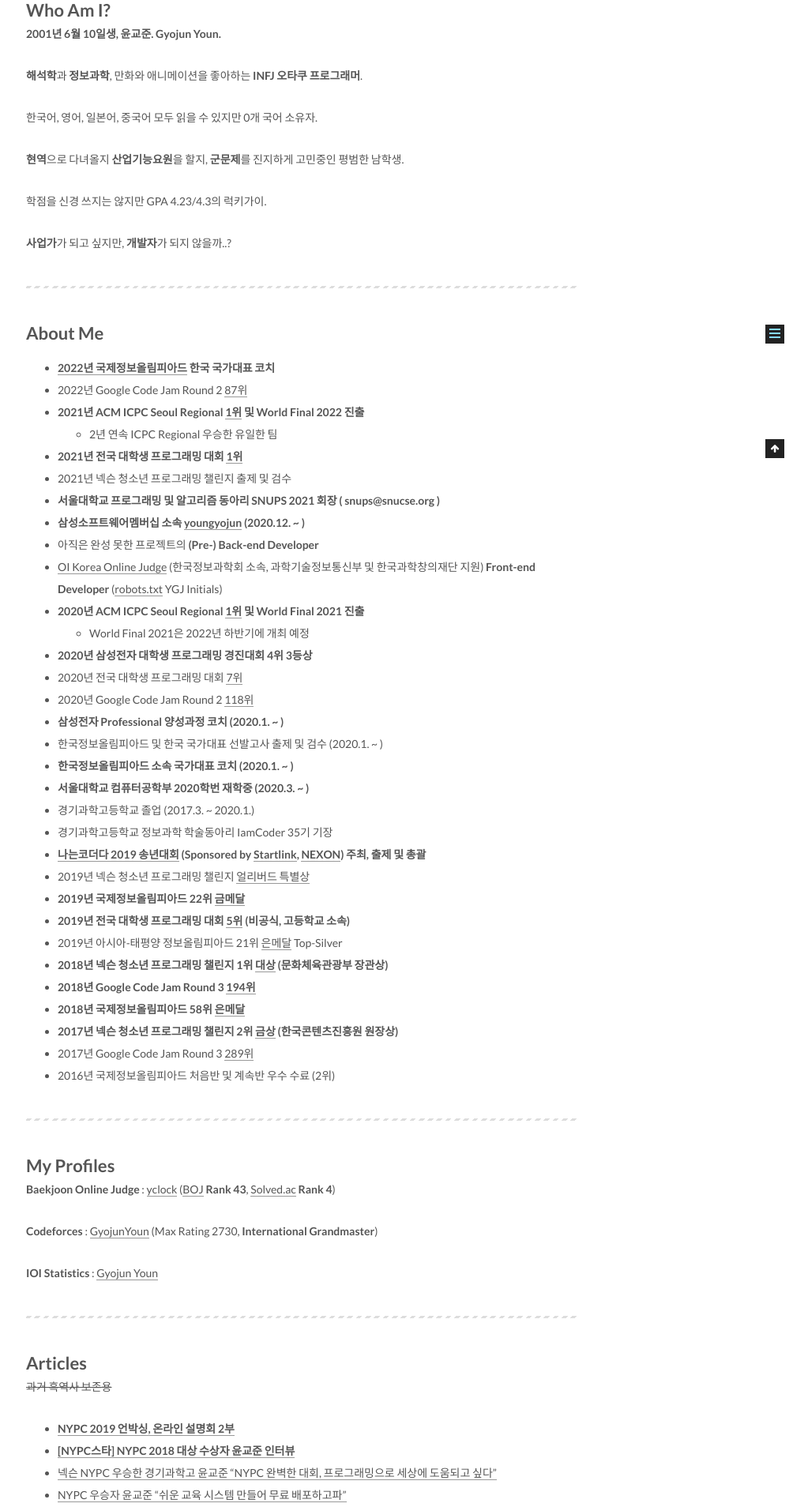
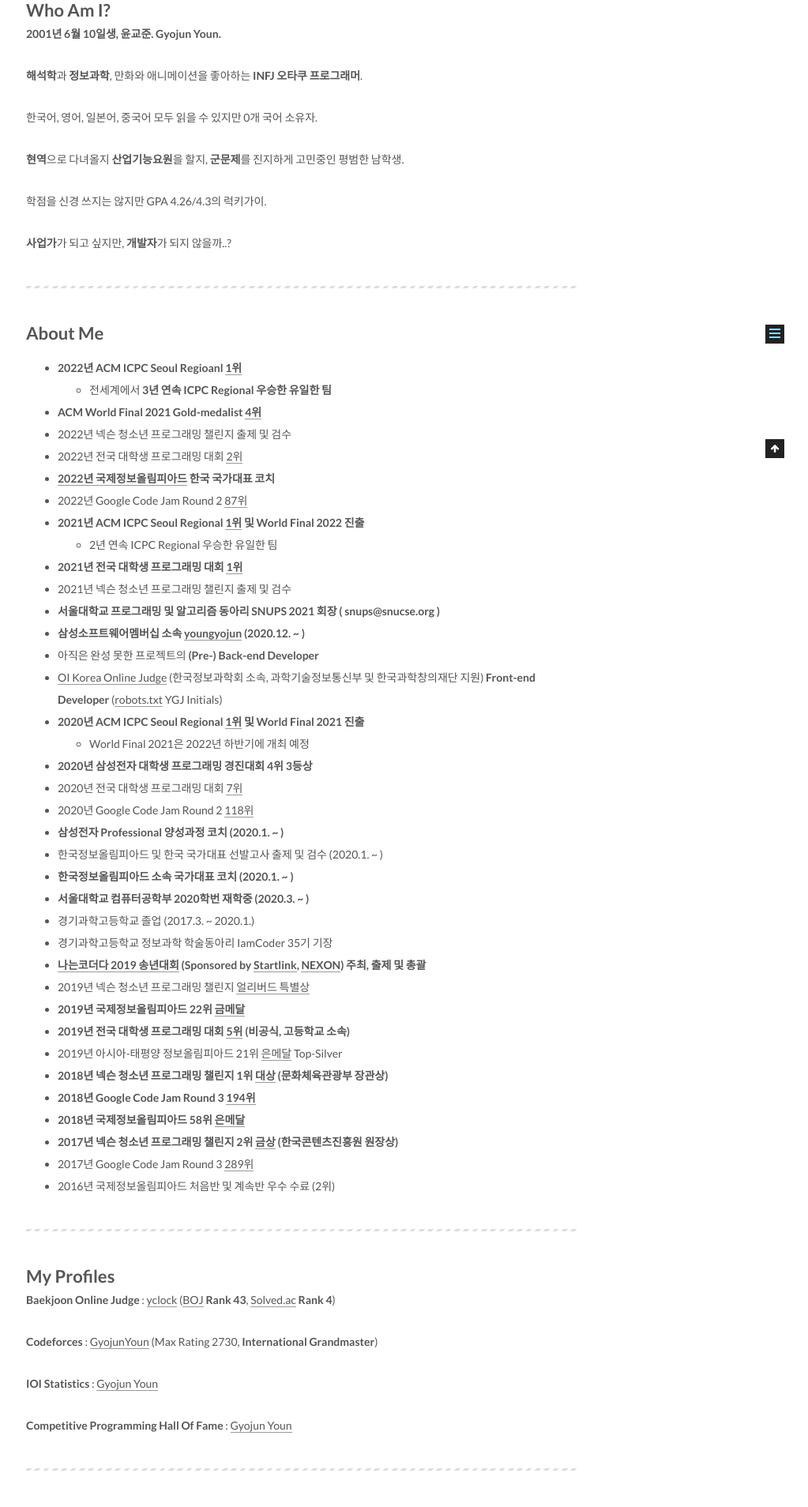
Before and after one commit to youngyojun/youngyojun.github.io, a Jekyll site: the page built from about/index.md, in a window 1280 px wide. Shown: the part 420-2328 px from the top of the page at 79% size, without its empty margins (257-1280 px from the left). Built offline with Jekyll 4.4.1, drawn with Linux system fonts in a browser that asks for light colours; comment, search, counter and statistics services are not loaded; some of the changed text lies outside the part shown.

Commit message:
Update index.md

```diff
--- a/about/index.md
+++ b/about/index.md
@@ -14,7 +14,7 @@ type: about
 
 **현역**으로 다녀올지 **산업기능요원**을 할지, **군문제**를 진지하게 고민중인 평범한 남학생.
 
-학점을 신경 쓰지는 않지만 GPA 4.23/4.3의 럭키가이.
+학점을 신경 쓰지는 않지만 GPA 4.26/4.3의 럭키가이.
 
 **사업가**가 되고 싶지만, **개발자**가 되지 않을까..?
 
@@ -22,6 +22,11 @@ type: about
 
 # About Me
 
+* **2022년 ACM ICPC Seoul Regioanl [1위](http://static.icpckorea.net/20221119/scoreboard/)**
+  * 전세계에서 **3년 연속 ICPC Regional 우승한 유일한 팀**
+* **ACM World Final 2021 Gold-medalist [4위](https://image.icpc.global/wfscoreboard/index.html)**
+* 2022년 넥슨 청소년 프로그래밍 챌린지 출제 및 검수
+* 2022년 전국 대학생 프로그래밍 대회 [2위](https://www.acmicpc.net/contest/spotboard/828)
 * **[2022년 국제정보올림피아드](https://ioi2022.id/) 한국 국가대표 코치**
 * 2022년 Google Code Jam Round 2 [87위](https://codingcompetitions.withgoogle.com/codejam/round/00000000008778ec)
 * **2021년 ACM ICPC Seoul Regional [1위](http://icpckorea.org/archives/2572) 및 World Final 2022 진출**
@@ -65,12 +70,16 @@ type: about
 
 **IOI Statistics** : [Gyojun Youn](https://stats.ioinformatics.org/people/6638)
 
+**Competitive Programming Hall Of Fame** : [Gyojun Youn](https://cphof.org/profile/icpc:Gyojun%20Youn)
+
 ------
 
 # Articles
 
 ~~과거 흑역사 보존용~~
 
+* **['대학생 프로그래밍 경시대회' 대통령상에 서울대 팀](http://www.dt.co.kr/contents.html?article_no=2022112002109931650001)**
+* [넥슨 청소년 코딩대회 'NYPC', '독창적' 출제 문제 참가자들 호평](https://biz.newdaily.co.kr/site/data/html/2022/08/18/2022081800151.html)
 * **[NYPC 2019 언박싱, 온라인 설명회 2부](https://www.youtube.com/watch?v=Rfk5BURA830)**
 * **[[NYPC스타] NYPC 2018 대상 수상자 윤교준 인터뷰](https://www.youtube.com/watch?v=xyKS_KuweWs)**
 * [넥슨 NYPC 우승한 경기과학고 윤교준 "NYPC 완벽한 대회, 프로그래밍으로 세상에 도움되고 싶다"](http://gamefocus.co.kr/detail.php?number=87445)
```
